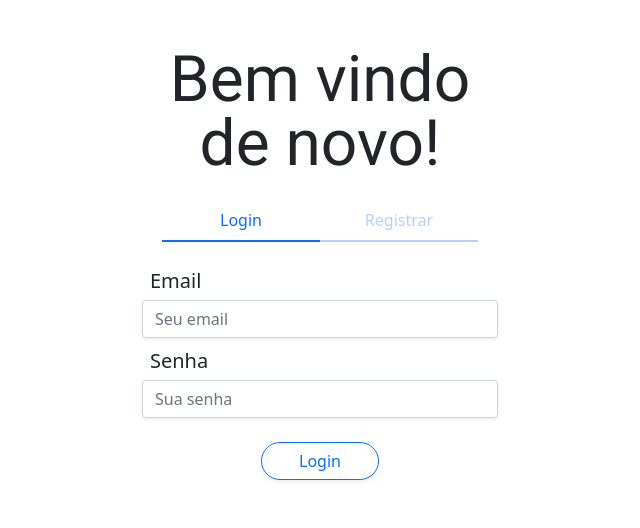
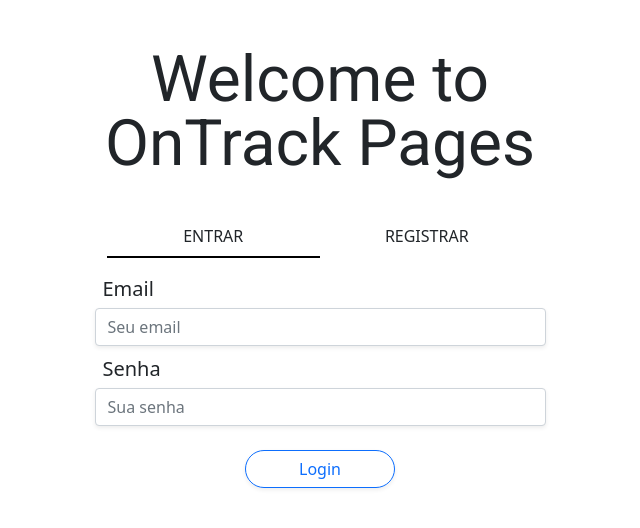
Before and after one commit to lgs2005/devProjeto2022, a Flask app: page /login in a window 1280 px wide. Shown: the top 528 px of the page, without its empty margins (320-960 px from the left). Run offline with Flask 2, Linux system fonts and the light colour scheme; some libraries are stand-ins or nearby versions.

Commit message:
Animação botão switch (login/registrar)
somente front-end foi feito, o python está igual

```diff
--- /dev/null
+++ b/static/js/botao_switch.js
@@ -0,0 +1,13 @@
+$(function () {
+    $("#login-clickable-area").click(function() {
+        $("#animated-divider").removeClass("to-rigth").addClass("to-left")
+        $("#coluna-form-registrar").addClass("visually-hidden")
+        $("#coluna-form-login").removeClass("visually-hidden")
+    })
+
+    $("#registrar-clickable-area").click(function() {
+        $("#animated-divider").removeClass("to-left").addClass("to-rigth")
+        $("#coluna-form-login").addClass("visually-hidden")
+        $("#coluna-form-registrar").removeClass("visually-hidden")
+    })
+});
--- a/static/style.css
+++ b/static/style.css
@@ -1,21 +1,23 @@
+/* Fonte ROBOTO, usada em títulos (página login/registrar) */
 .font-roboto {
     font-family: 'Roboto', sans-serif;
 }
 
-.btn-auth-page {
-    padding-bottom: 8px;
-    background-color: transparent;
-    text-decoration: none;
-    text-align: center;
-    border-bottom: 2px solid;
-    transform: scaleX(1);
+/* animação botão switch (login/registrar) */
+.animated-divider {
+    height: 2px;
+    width: 50%;
+    background-color: black
 }
 
-.active {
-    color: #0d6efd;
-    border-color: #0d6efd;
+/* Ao clicar, a linha vai para a esquerda (abaixo do botão login) */
+.to-left {
+    transform: translateX(0%);
+    transition: ease-in-out .2s;
 }
 
-.inactive {
-    opacity: 0.3;
+/* Ao clicar, a linha vai para a direita (abaixo do botão registrar) */
+.to-rigth {
+    transform: translateX(100%);
+    transition: ease-in-out .2s;
 }
--- a/templates/login.html
+++ b/templates/login.html
@@ -5,21 +5,22 @@
 <div class="d-flex">
     <div class="container">
         <div class="row justify-content-center mt-5">
-            <h1 class="display-3 mb-4 lh-1 fw-semibold text-center font-roboto">Bem vindo <br> de novo!</h1>
-
-            <div class="col-md-4">
+            <div class="col-lg-5">
+                <h2 class="display-3 mb-5 lh-1 fw-semibold text-center font-roboto">Welcome to <br> OnTrack Pages</h2>
 
                 <div class="container">
-					<div class="row p-2 justify-content-center">
-                        <div class="col ps-0 pe-0">
-                            <div class="d-grid">
-                                <a href="/login" class="btn-auth-page active">Login</a>
+                    <!-- Botão switch (login/registrar) -->
+                    <div class="col text-center">
+                        <div class="row">
+                            <div class="col pb-2" id="login-clickable-area">
+                                ENTRAR
+                            </div>
+                            <div class="col pb-2" id="registrar-clickable-area">
+                                REGISTRAR
                             </div>
                         </div>
-                        <div class="col ps-0 pe-0">
-                            <div class="d-grid">
-                                <a href="/registrar" class="btn-auth-page inactive">Registrar</a>
-                            </div>
+                        <div class="row">
+                            <div class="animated-divider" id="animated-divider"></div>
                         </div>
                     </div>
                 </div>
@@ -38,12 +39,8 @@
                     {% endwith %}
                 </div>
 
-                <div id="erro" class="visually-hidden">
-                    <div class="alert alert-danger" role="alert">
-                        A simple danger alert—check it out!
-                    </div>
-                </div>
-
+                <div class="row">
+                    <div class="col" id="coluna-form-login">
                         <form method="GET" id="form-login">
                             <div class="mb-2">
                                 <label for="email" class="form-label fs-5 mb-1 ms-2">Email</label>
@@ -56,39 +53,44 @@
                             </div>
 
                             <div class="d-grid col-4 mx-auto mt-4">
-                        <button id="botao-login" type="submit" class="btn btn-outline-primary rounded-pill shadow-sm" onclick="isError()">Login</button>
+                                <button id="botao-login" type="submit" class="btn btn-outline-primary rounded-pill shadow-sm">Login</button>
+                            </div>
+                        </form>
+                    </div>
+
+                    <div class="col visually-hidden" id="coluna-form-registrar">
+                        <form method="GET" id="form-registrar">
+                            <div class="mb-2">
+                                <label for="input-nome" class="form-label fs-5 mb-1 ms-2">Nome</label>
+                                <input type="text" class="form-control shadow-sm" id="input-nome" name="nome" placeholder="Seu nome de usuário">
+                            </div>
+
+                            <div class="mb-2">
+                                <label for="input-email" class="form-label fs-5 mb-1 ms-2">Email</label>
+                                <input type="email" class="form-control shadow-sm" id="input-email" name="email" autocomplete="email" placeholder="Seu email">
+                            </div>
+
+                            <div class="mb-2">
+                                <label for="input-senha" class="form-label fs-5 mb-1 ms-2">Senha</label>
+                                <input type="password" class="form-control shadow-sm" id="input-senha" name="senha" autocomplete="new-password" placeholder="Sua senha">
+                            </div>
+
+                            <div class="d-grid col-4 mx-auto mt-4">
+                                <button id="botao-registro" type="submit" class="btn btn-outline-primary rounded-pill shadow-sm">Registrar</button>
                             </div>
                         </form>
                     </div>
                 </div>
             </div>
         </div>
+    </div>
+</div>
+
+<!-- problemas:
+- A validação reinicia a página; -->
 
 {% endblock %}
 
 {% block script %}
-
-<script>
-    $(document).ready(function() {
-        function validarDados() {
-            let campos = [
-                $("#input-email"),
-                $("#input-senha")
-            ];
-
-            let erroCustomizado = $("#erro")
-
-            let valores = campos.map(c => c.val())
-            let naoPermitido = [undefined, null, '']
-
-            for (v of valores) {
-                if (naoPermitido.includes(v)) {
-                    erroCustomizado.removeClass("visually-hidden")
-                }
-            }
-        }
-
-        $('#form-login').submit(validarDados);
-    })
-</script>
+<script src="/static/js/botao_switch.js"></script>
 {% endblock %}
```
Lines whose indentation alone changed are shown as unchanged.
